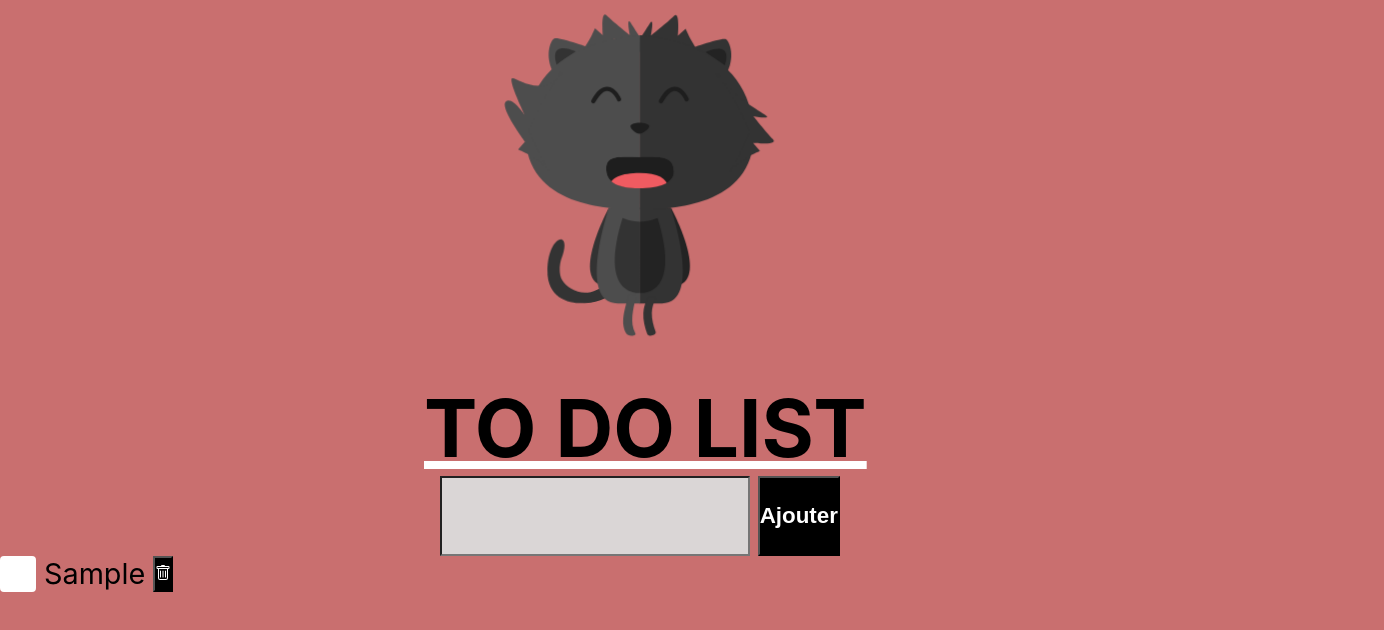
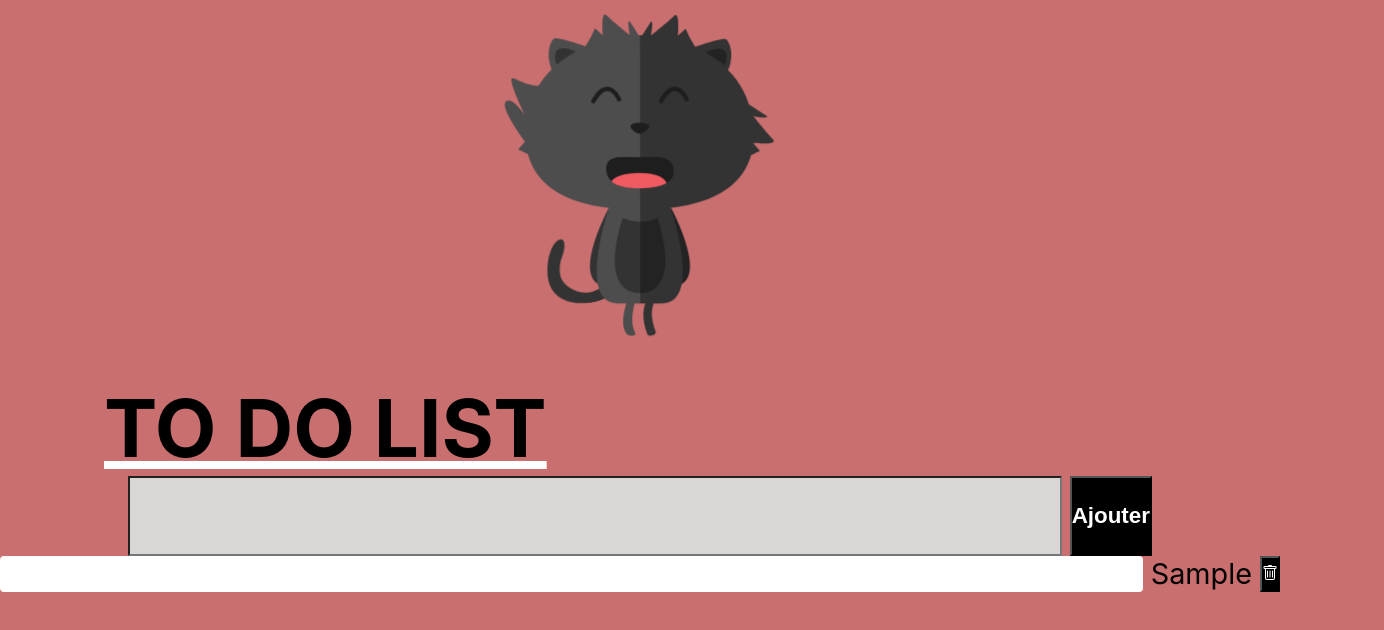
Before and after one commit to dylanstockinger/todolist__cat, a React (Create React App) app: page / in a window 1280 px wide. Both pictures are taken after typing "Sample" into the empty fields and a click on the button "Ajouter". Shown: the top 630 px of the page, 1384 px wide, since content can reach past the window. Built offline with nearby package versions, Linux system fonts and the light colour scheme.

Commit message:
corrective in the last commit

```diff
--- a/src/App.css
+++ b/src/App.css
@@ -1,13 +1,16 @@
+@media(min-width: 350px) and (max-width: 1388px) {
+
   * {
     padding: 0;
     margin: 0;
-  /*
-  color: #5a2424; */
   }
+
+
 
 
   body {
     background-color: rgb(177, 93, 121);
+    width: 100%;
   }
 
   .App {
@@ -18,7 +21,7 @@ body {
     border: 2px solid;
     border-radius: 4px;
     background-color: rgb(255, 255, 255);
-  width: 16px;
+    width: 100%;
     height: 16px;
     color: white;
     position: relative;
@@ -35,7 +38,8 @@ input {
 
   .checkbox {
     height: 2em;
-  width: 2em;
+    width: 100%;
+
   }
 
   .todo-text {
@@ -58,9 +62,9 @@ h1 {
     left: 1.3em;
     margin-left: auto;
     margin-right: auto;
-  width: 8em;
     font-size: calc(1rem + 5vw);
     text-decoration: underline white;
+    width: 100%;
 
   }
 
@@ -88,7 +92,7 @@ button {
     height: 5em;
     margin-left: auto;
     margin-right: auto;
-  width: 25em
+    width: 80%;
   }
 
   .todo-list {
@@ -111,3 +115,5 @@ button {
     gap: 8px;
 
   }
+
+}
```
Lines whose indentation alone changed are shown as unchanged.
